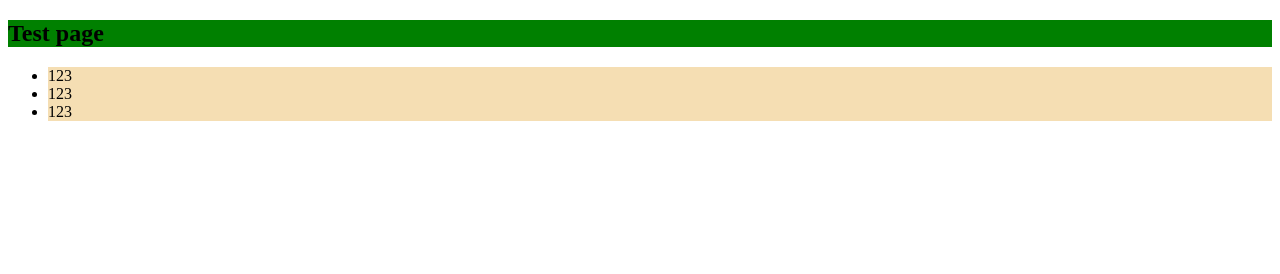
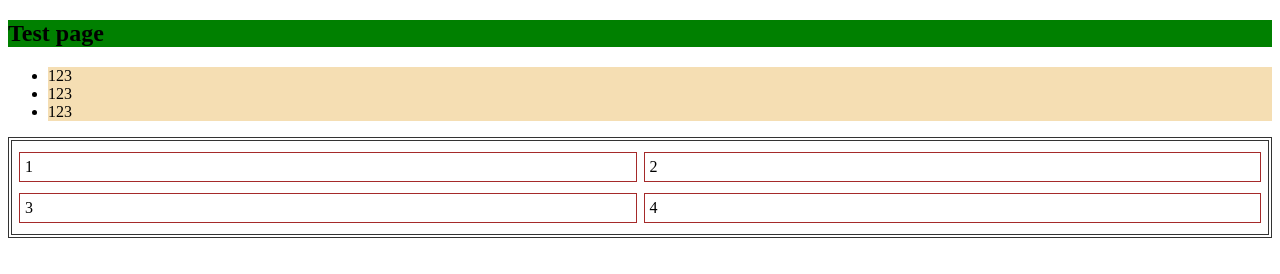
Before and after one commit to ViktoriaNechai/my-proj, a plain HTML site: page index.html in a window 1280 px wide. Drawn offline with Linux system fonts and the light colour scheme.

Commit message:
add table

```diff
--- a/index.html
+++ b/index.html
@@ -13,5 +13,15 @@
         <li>123</li>
         <li>123</li>
     </ul>
+    <table>
+        <tr>
+         <td>1</td>
+         <td>2</td>
+        </tr>
+        <tr>
+         <td>3</td>
+         <td>4</td>
+        </tr>
+    </table>
 </body>
 </html>
--- a/styles.css
+++ b/styles.css
@@ -1,6 +1,16 @@
 h2{
     background-color: green;
-    }
-    ul li{
-        background-color: wheat;
-    }
+}
+ul li{
+    background-color: wheat;
+}
+table {
+    border: 4px double #333;
+    border-collapse: separate;
+    width: 100%;
+    border-spacing: 7px 11px;
+}
+td {
+    padding: 5px;
+    border: 1px solid #a52a2a;
+}
```
